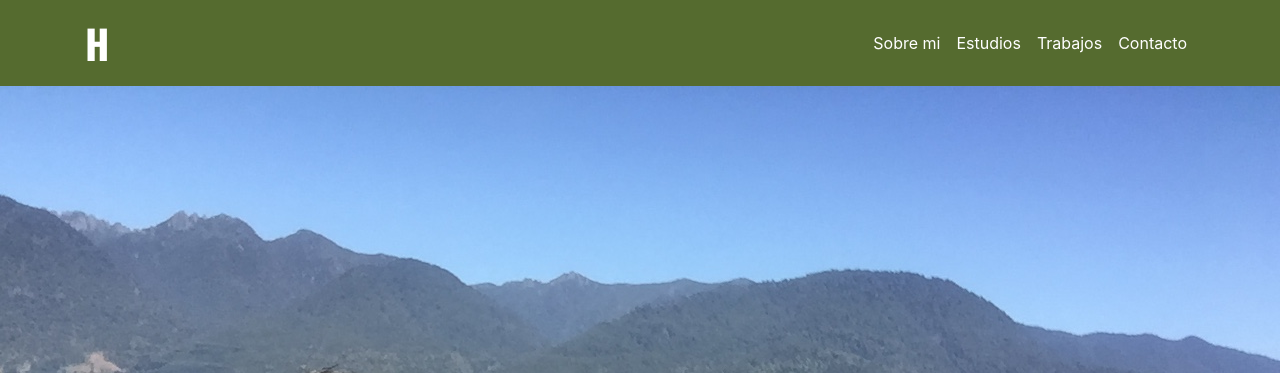
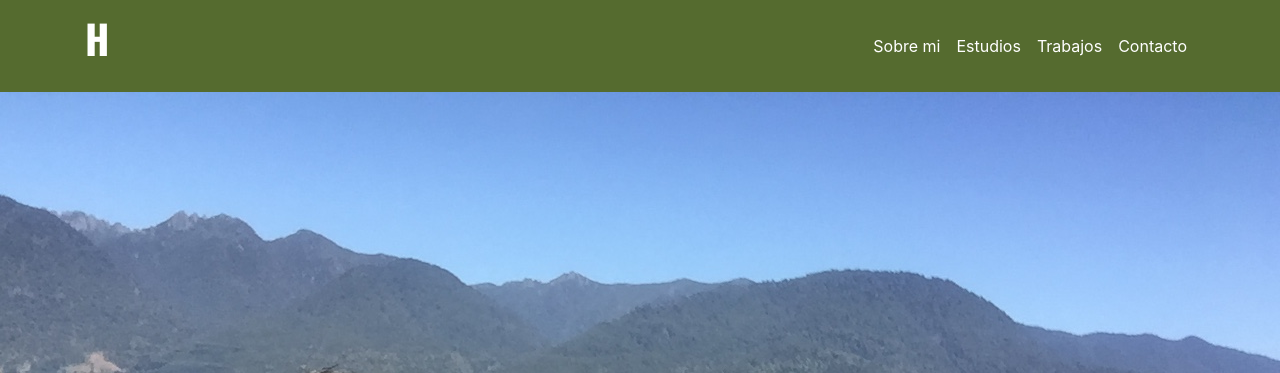
Before and after one commit to hugoo93/portafolio_prueba, a plain HTML site: page index.html in a window 1280 px wide. Shown: the top 373 px of the page. Drawn offline with nearby package versions, Linux system fonts and the light colour scheme; a script that the page names is missing.

Commit message:
modify navbar and style

```diff
--- a/asset/css/style.css
+++ b/asset/css/style.css
@@ -16,7 +16,7 @@ nav.bg-verde {
     background-color: darkolivegreen;
 }
 
-a.navbar-brand {
+nav p {
     font-family: 'Oswald', sans-serif;
     font-size: 40px;
     font-weight: 700;
--- a/index.html
+++ b/index.html
@@ -31,7 +31,7 @@
             <!-- navegador -->
             <nav class="navbar navbar-expand-lg navbar-dark bg-verde px-5 fixed-top text-white">
                 <div class="container w-100">
-                    <a class="navbar-brand" href="#">H</a>
+                    <p>H</p>
                     <button class="navbar-toggler" type="button" data-toggle="collapse" data-target="#navbarNav" aria-controls="navbarNav" aria-expanded="false" aria-label="Toggle navigation">
                     <span class="navbar-toggler-icon"></span>
                     </button>
@@ -55,7 +55,7 @@
             </nav>
 
             <!-- encabezado -->
-            <header class="hero-section">
+            <header id="#inicio" class="hero-section">
                 <div class="text-center text-white">
                     <h1>YO SOY</h1>
                     <hr class="bg-light">
```
